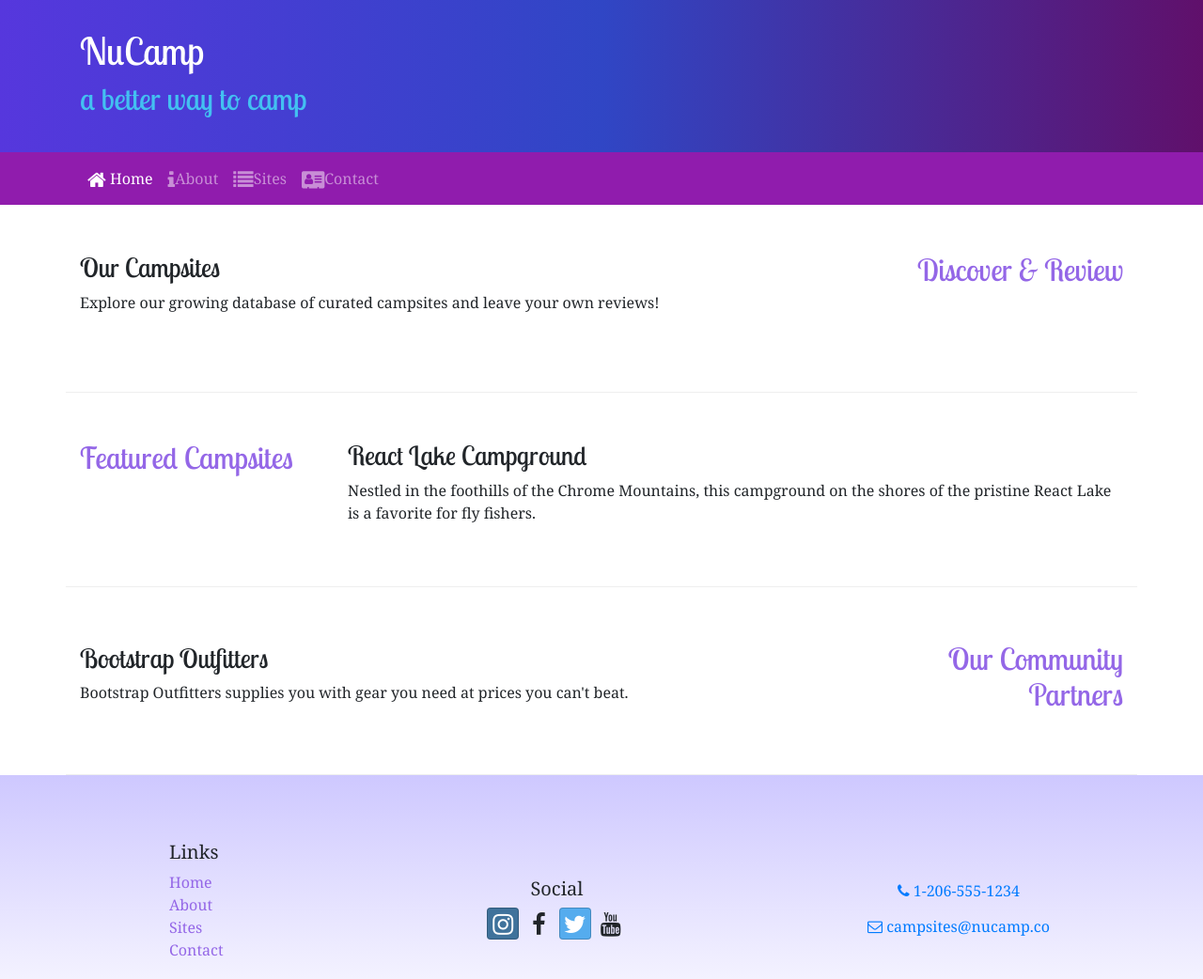
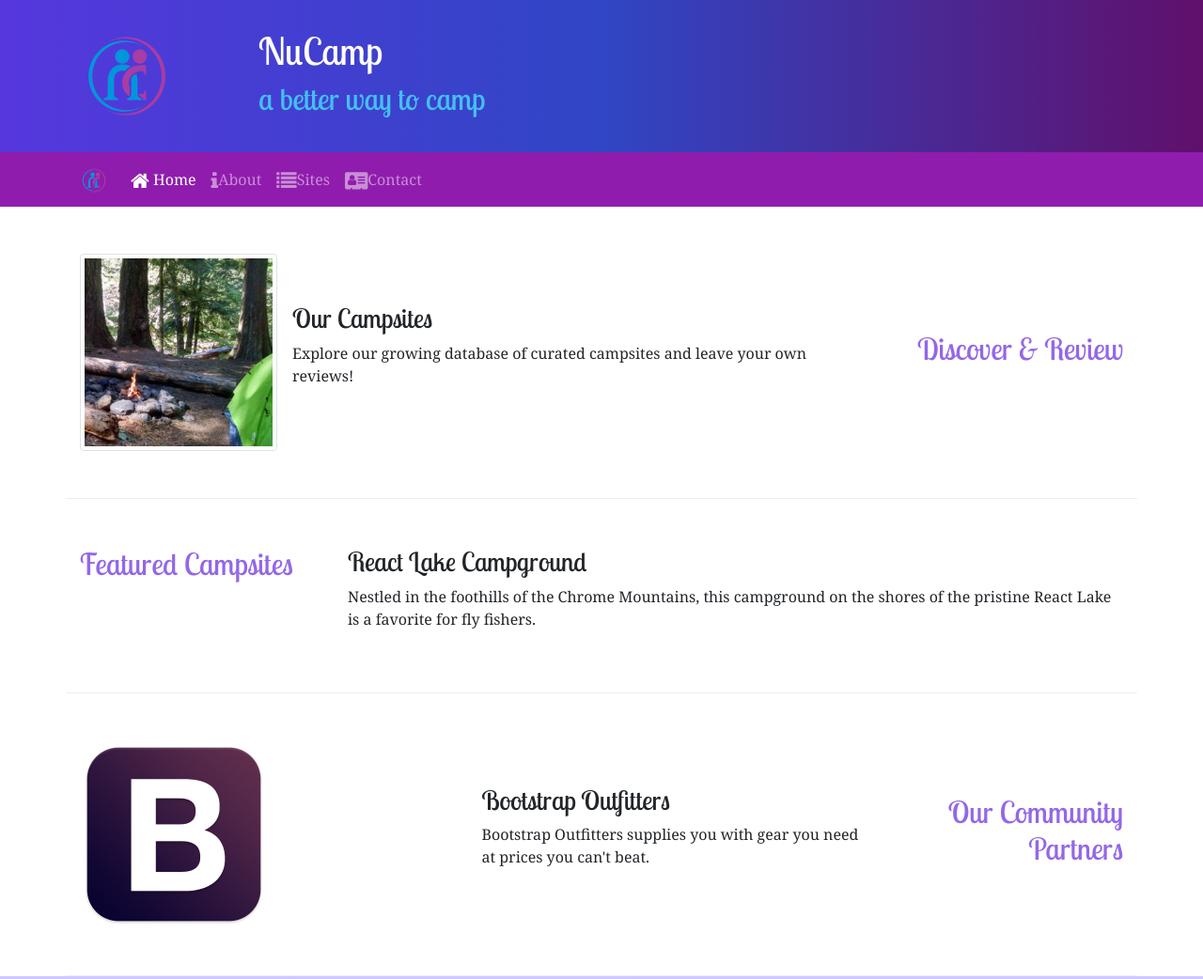
Before and after one commit to MiaMoustafa/nucampsite, a website: page index.html in a window 1280 px wide. Shown: the top 1042 px of the page at 94% size. Drawn offline with nearby package versions, Linux system fonts and the light colour scheme.

Commit message:
Images and Media

```diff
--- a/index.html
+++ b/index.html
@@ -22,6 +22,9 @@
   <header class="jumbotron jumbotron-fluid">
     <div class="container">
       <div class="row">
+        <div class="col-4 col-sm-3 col-md-2 align-self-center">
+          <img src="img/logo.png" class="img-fluid" />
+        </div>
         <div class="col">
           <h1>NuCamp</h1>
           <h2>a better way to camp</h2>
@@ -31,7 +34,9 @@
   </header>
   <nav class="navbar navbar-expand-sm navbar-dark sticky-top">
     <div class="container">
-      <button class="navbar-toggler ml-auto" type="button" data-toggle="collapse" data-target="#nucampNavbar">
+      <a class="navbar-brand" href="#"><img src="img/logo.png" height="30" width="30" /></a>
+
+      <button class="navbar-toggler" type="button" data-toggle="collapse" data-target="#nucampNavbar">
         <span class="navbar-toggler-icon"></span>
       </button>
       <div class="collapse navbar-collapse" id="nucampNavbar">
@@ -53,16 +58,21 @@
   </nav>
 
   <div class="container">
-    <div class="row row-content text-align-center">
+    <div class="row row-content align-items-center">
       <div class="col-sm-4 order-sm-last col-md-3">
         <h2 class="text-sm-right">Discover & Review</h2>
       </div>
       <div class="col">
-        <h3>Our Campsites</h3>
-        <p class="d-none d-sm-block">
-          Explore our growing database of curated campsites and leave your own
-          reviews!
-        </p>
+        <div class="media">
+          <img class="d-flex mr-3 img-thumbnail" src="img/breadcrumb-trail-thumb.jpg"
+            alt="breadcrumb Trail thumbnail" />
+          <div class="media-body align-self-center">
+            <h3>Our Campsites</h3>
+            <p class="d-none d-sm-block">
+              Explore our growing database of curated campsites and leave your own reviews!
+            </p>
+          </div>
+        </div>
       </div>
     </div>
 
@@ -84,11 +94,16 @@
         <h2 class="text-sm-right">Our Community Partners</h2>
       </div>
       <div class="col">
+        <class="media">
+          <img class="d-flex mr-3" src="img/bootstrap-thumb.png" alt="Bootstrap Outfitters"/>
+      </div>
+        <div class="media-body align-self-center">
         <h3>Bootstrap Outfitters</h3>
         <p class="d-none d-sm-block">
           Bootstrap Outfitters supplies you with gear you need at prices you
           can't beat.
         </p>
+      </div>
       </div>
     </div>
   </div>
@@ -110,7 +125,7 @@
           <a class="btn btn-social-icon btn-facrbook" href="http://facebook.com/"><i class="fa fa-facebook"></i></a>
           <a class="btn btn-social-icon btn-twitter" href="http://twitter.com/"><i class="fa fa-twitter"></i></a>
           <a class="btn btn-social-icon btn-youtube" href="http://youtube.com/"><i class="fa fa-youtube"></i></a>
-      </div>
+        </div>
         <div class="col-sm-4 text-center">
           <a role="button" class="btn btn-link" href="tel:+12065551234"><i class="fa fa-phone"></i>
             1-206-555-1234</a><br />
```
Also changed, not shown: aboutus.html (+5 -6 lines), contactus.html (+5 -1 lines), img/bootstrap-thumb.png (added), img/breadcrumb-trail-thumb.jpg (added), img/breadcrumb-trail.jpg (added), img/chrome-river-thumb.jpg (added), img/chrome-river.jpg (added), img/logo.png (added), img/react-lake-thumb.jpg (added), img/react-lake.jpg (added).
